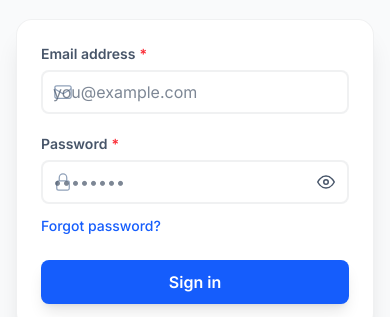
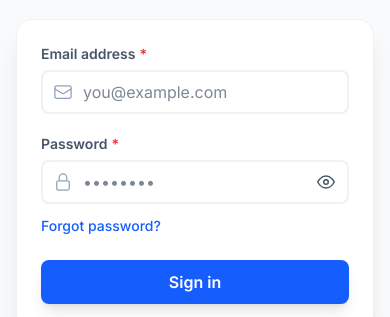
Before and after one commit to sasindu345/resume-builder, a React (Vite) app in the folder resume-builder-frontend/: page /login in a window 390 px wide. Shown: the part 359-676 px from the top of the page. Built offline with nearby package versions, Linux system fonts and the light colour scheme; no server answers.

Commit message:
fix: preserve left padding on mobile for inputs with icons

```diff
--- a/resume-builder-frontend/src/styles/components/Input.module.css
+++ b/resume-builder-frontend/src/styles/components/Input.module.css
@@ -138,8 +138,15 @@
 /* Mobile Responsive */
 @media (max-width: 768px) {
     .inputField {
-        padding: 0.5rem 0.75rem;
+        padding-top: 0.5rem;
+        padding-bottom: 0.5rem;
+        padding-right: 0.75rem;
+        padding-left: 0.75rem;
         font-size: 0.95rem;
+    }
+
+    .inputField.inputWithIcon {
+        padding-left: 2.5rem;
     }
 
     .inputLabel {
@@ -158,8 +165,15 @@
     }
 
     .inputField {
-        padding: 0.5rem 0.625rem;
+        padding-top: 0.5rem;
+        padding-bottom: 0.5rem;
+        padding-right: 0.625rem;
+        padding-left: 0.625rem;
         font-size: 1rem;
         /* Prevent zoom on iOS */
     }
+
+    .inputField.inputWithIcon {
+        padding-left: 2.5rem;
+    }
 }
```
